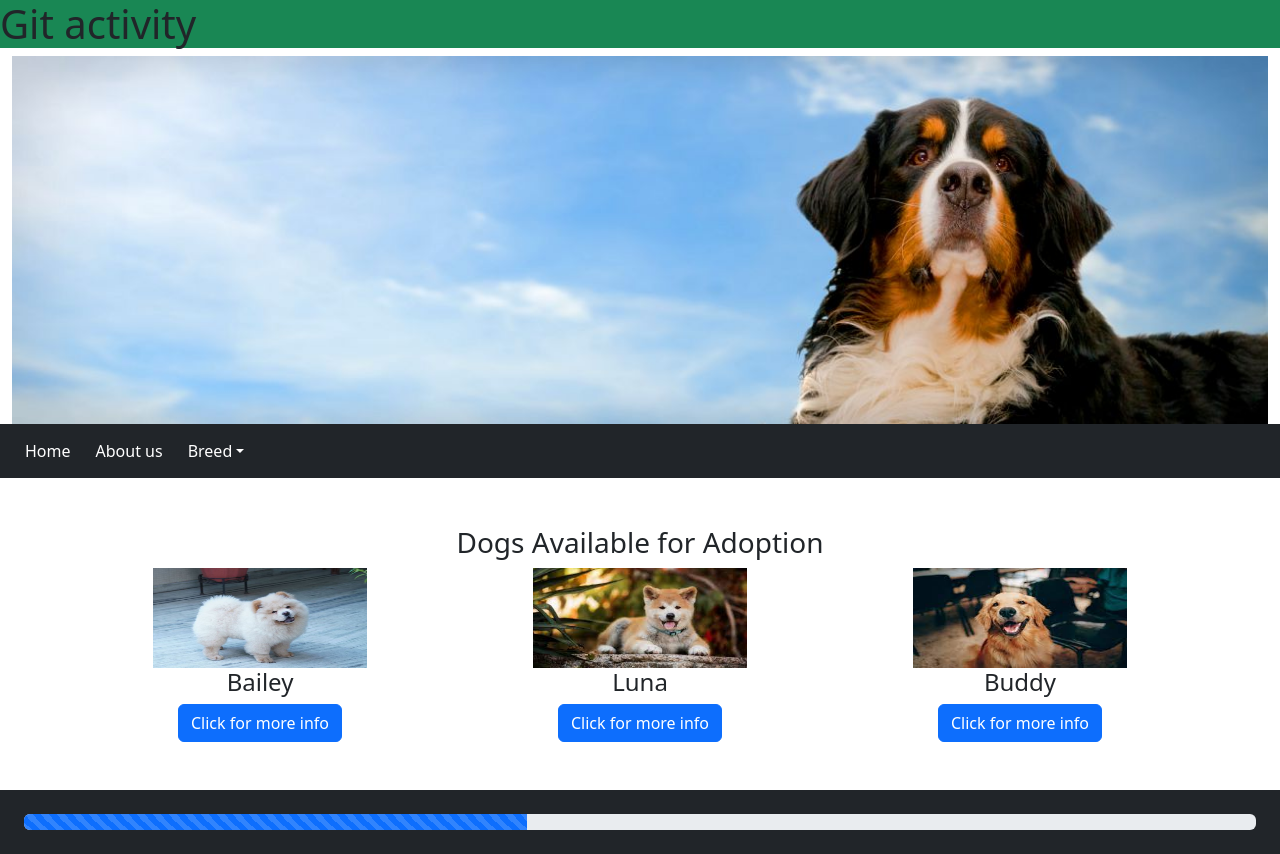
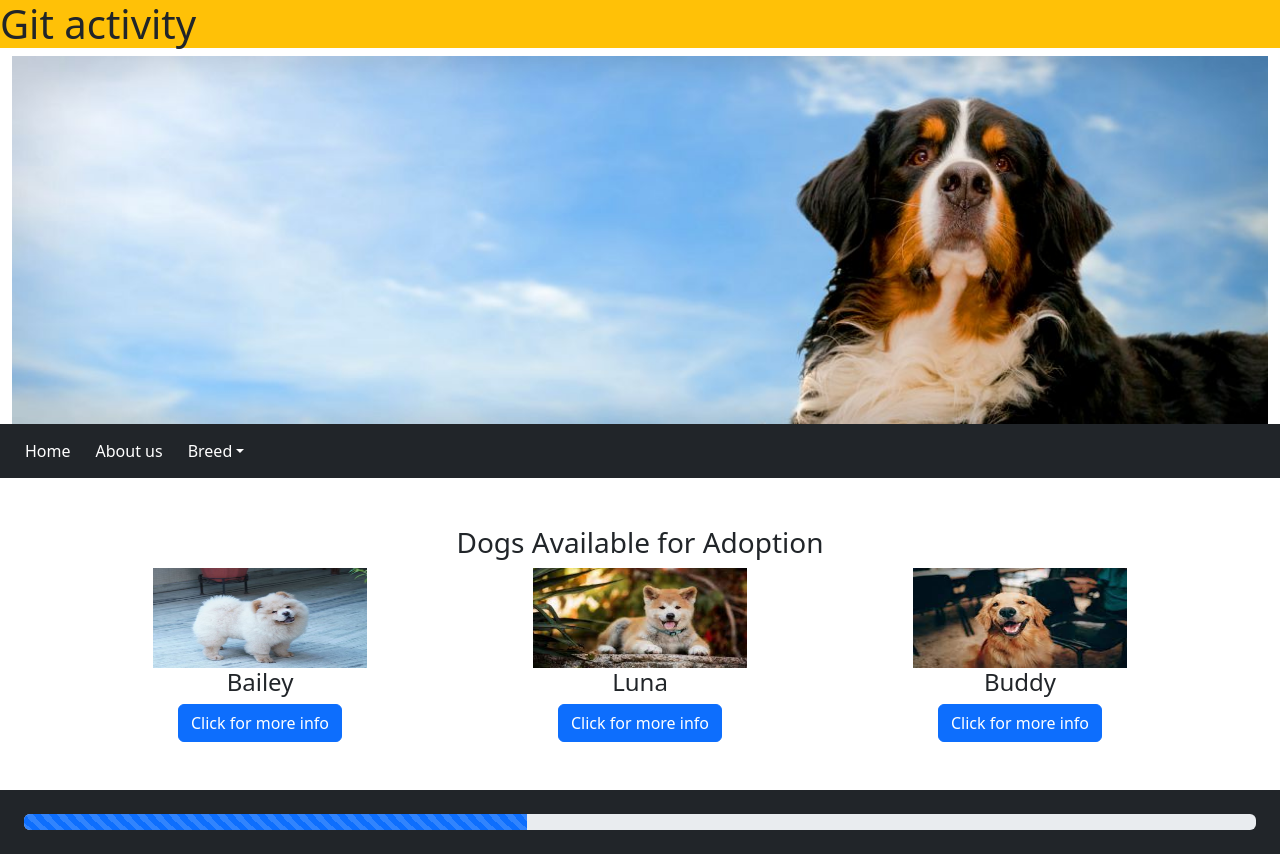
Before and after one commit to prncss130917/testing, a plain HTML site: page index.html in a window 1280 px wide. Drawn offline with nearby package versions, Linux system fonts and the light colour scheme.

Commit message:
changed bg color

```diff
--- a/index.html
+++ b/index.html
@@ -21,7 +21,7 @@
   </style>
 </head>
 <body>
-  <p class="h1 bg-success">Git activity</p>
+  <p class="h1 bg-warning">Git activity</p>
 
 <div class="container-fluid">
   <img src="head.jpg" alt="dog" style="width: 100%;">
```
